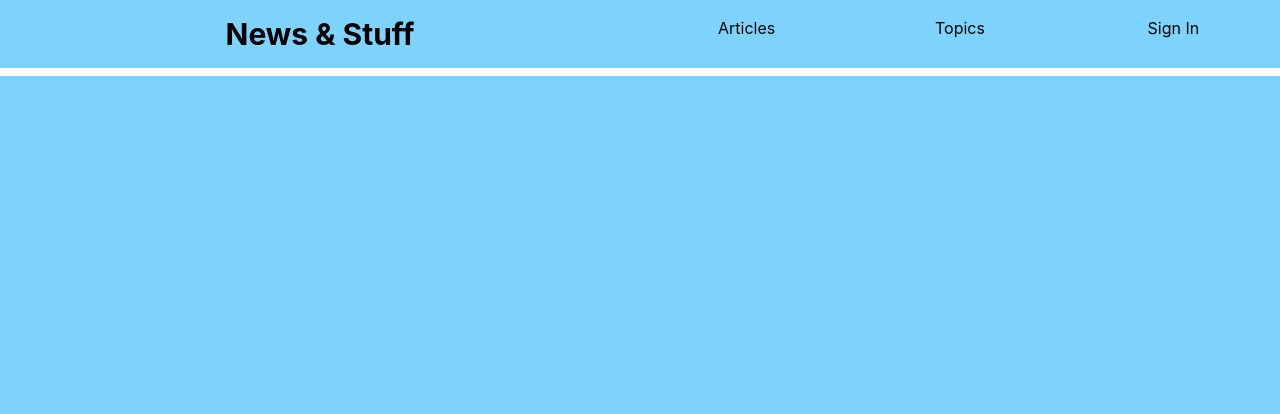
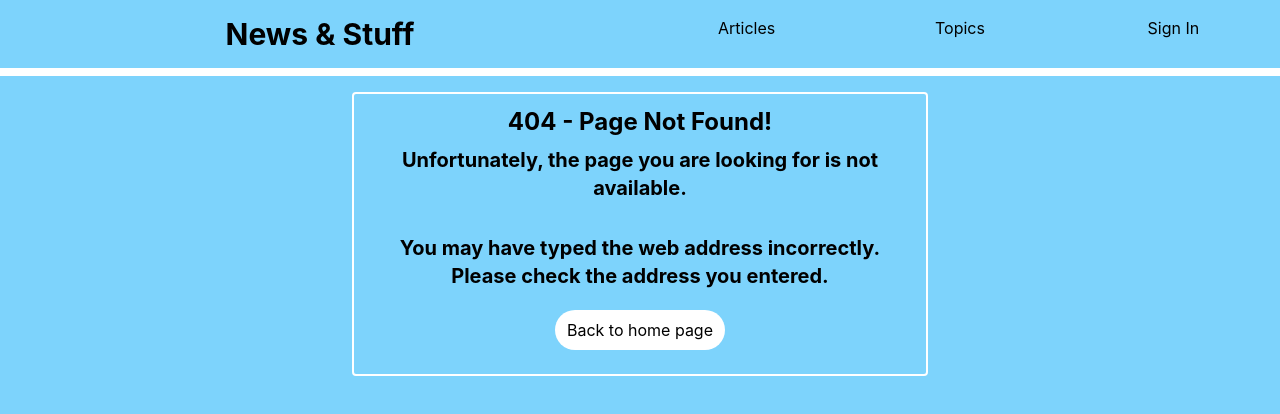
Before and after one commit to alexihampson/nc-news, a React (Create React App) app: page /404 in a window 1280 px wide. Shown: the top 414 px of the page. Built offline with nearby package versions, Linux system fonts and the light colour scheme.

Commit message:
Completes Ticket 12

```diff
--- a/src/App.js
+++ b/src/App.js
@@ -5,6 +5,7 @@ import LandingPage from "./components/landing/LandingPage";
 import Articles from "./components/articles/Articles";
 import TopicSlug from "./components/topicSlug/TopicSlug";
 import SingleArticle from "./components/articleId/SingleArticle";
+import NotFound from "./components/notFound/NotFound";
 import { UserContext } from "./context/user";
 import { useState } from "react";
 import { ErrContext } from "./context/err";
@@ -23,6 +24,7 @@ function App() {
             <Route path="/articles" element={<Articles />} />
             <Route path="/topics/:slug" element={<TopicSlug />} />
             <Route path="/articles/:article_id" element={<SingleArticle />} />
+            <Route path="*" element={<NotFound />} />
           </Routes>
         </div>
       </ErrContext.Provider>
--- a/src/components/articleId/SingleArticle.jsx
+++ b/src/components/articleId/SingleArticle.jsx
@@ -5,6 +5,7 @@ import CommentList from "./CommentList";
 import { handleVote, errReset } from "../../utils";
 import { UserContext } from "../../context/user";
 import { ErrContext } from "../../context/err";
+import { useNavigate } from "react-router-dom";
 
 const SingleArticle = () => {
   const { user } = useContext(UserContext);
@@ -17,6 +18,7 @@ const SingleArticle = () => {
   const [comments, setComments] = useState([]);
   const [commentsLoading, setCommentsLoading] = useState(true);
   const [commentDisplay, setCommentDisplay] = useState(false);
+  const navigate = useNavigate();
 
   useEffect(() => {
     setArticleLoading(true);
@@ -35,8 +37,11 @@ const SingleArticle = () => {
       .then(([comments]) => {
         setComments(comments);
         setCommentsLoading(false);
+      })
+      .catch(() => {
+        navigate("/404");
       });
-  }, [article_id]);
+  }, [article_id, navigate]);
 
   const handleButton = (event) => {
     handleVote(event, `/articles/${article_id}`, setErr, setVotes);
--- a/src/components/articles/ArticleList.jsx
+++ b/src/components/articles/ArticleList.jsx
@@ -1,19 +1,25 @@
 import ArticleCard from "./ArticleCard";
 import { fetchLists } from "../../api";
 import { useState, useEffect } from "react";
+import { useNavigate } from "react-router-dom";
 
 const ArticleList = ({ endpoint, params, setArticleLength }) => {
   const [articles, setArticles] = useState([]);
   const [articlesLoading, setArticlesLoading] = useState(true);
+  const navigate = useNavigate();
 
   useEffect(() => {
     setArticlesLoading(true);
-    fetchLists(endpoint, params).then(([articles, total_count]) => {
-      setArticles(articles);
-      setArticleLength(total_count);
-      setArticlesLoading(false);
-    });
-  }, [endpoint, params, setArticleLength]);
+    fetchLists(endpoint, params)
+      .then(([articles, total_count]) => {
+        setArticles(articles);
+        setArticleLength(total_count);
+        setArticlesLoading(false);
+      })
+      .catch(() => {
+        navigate("/404");
+      });
+  }, [endpoint, params, setArticleLength, navigate]);
 
   if (articlesLoading)
     return (
--- a/src/components/notFound/NotFound.jsx
+++ b/src/components/notFound/NotFound.jsx
@@ -3,8 +3,12 @@ import { useNavigate } from "react-router-dom";
 const NotFound = () => {
   const navigate = useNavigate();
 
+  const handleButton = () => {
+    navigate("/");
+  };
+
   return (
-    <div>
+    <div className="border-2 border-white rounded m-4 p-2 sm:max-w-xl sm:mx-auto">
       <h3 className="text-2xl font-bold p-1">404 - Page Not Found!</h3>
       <h4 className="text-xl font-bold p-1">
         Unfortunately, the page you are looking for is not available.
@@ -15,9 +19,9 @@ const NotFound = () => {
       </h4>
       <button
         className="rounded-full bg-white py-2 px-3 m-4 sm:hover:bg-slate-400 disabled:opacity-50"
-        onClick={navigate(-1)}
+        onClick={handleButton}
       >
-        Back to last page
+        Back to home page
       </button>
     </div>
   );
--- a/src/components/topicSlug/TopicSlug.jsx
+++ b/src/components/topicSlug/TopicSlug.jsx
@@ -27,7 +27,7 @@ const TopicSlug = () => {
       .catch(() => {
         navigate("/404");
       });
-  }, [slug]);
+  }, [slug, navigate]);
 
   return (
     <div>
```
